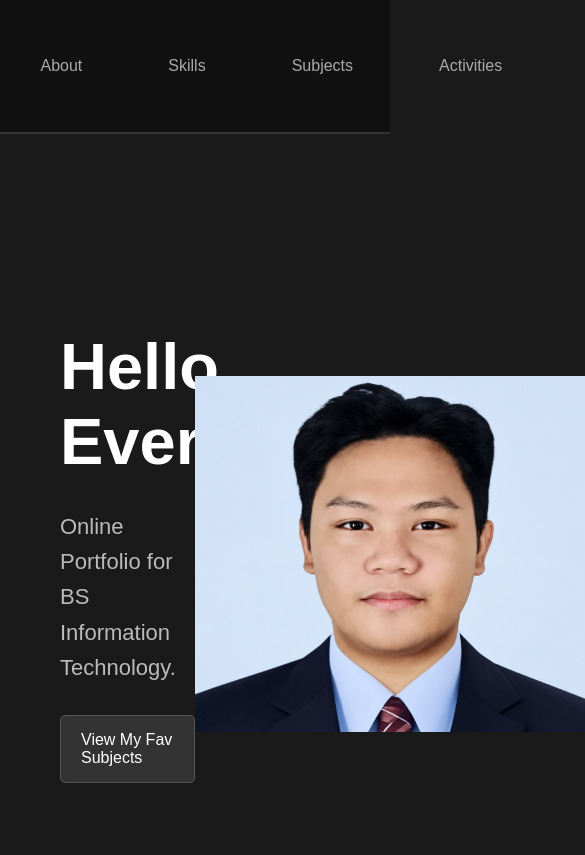
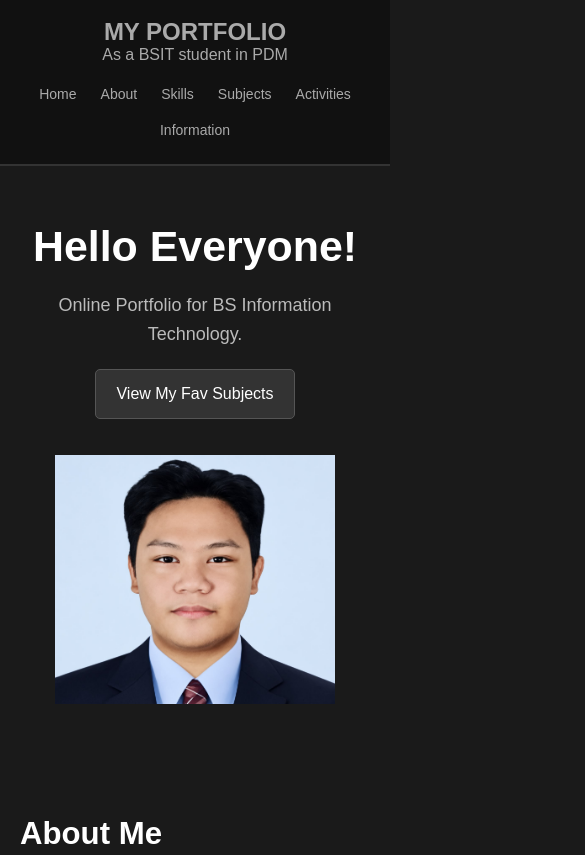
Before and after one commit to unidentifieduser53/Web-Portfolio_Penano, a plain HTML site: page Index.html in a window 390 px wide. Shown: the top 855 px of the page, 585 px wide, since content can reach past the window. Drawn offline with Linux system fonts and the light colour scheme.

Commit message:
3rd commit

```diff
--- a/style.css
+++ b/style.css
@@ -12,6 +12,7 @@ html {
 body {
     background: #1a1a1a;
     color: #cccccc;
+    min-width: 320px;
 }
 
 header {
@@ -110,9 +111,9 @@ section p {
 }
 
 .cards {
-    display: flex;
+    display: grid;
+    grid-template-columns: repeat(auto-fit, minmax(min(100%, 240px), 1fr));
     gap: 20px;
-    flex-wrap: wrap;
 }
 
 .card {
@@ -236,6 +237,7 @@ footer {
 }
 
 .activities-list {
+    grid-template-columns: repeat(auto-fit, minmax(min(100%, 280px), 1fr));
     overflow: hidden;
     opacity: 1;
     transition: max-height 900ms ease, opacity 900ms ease;
@@ -248,7 +250,7 @@ footer {
 }
 
 .activity-card {
-    min-width: 280px;
+    min-width: 0;
     padding: 20px;
 }
 
@@ -286,3 +288,131 @@ footer {
 .activity-card p {
     margin-bottom: 20px;
 }
+
+@media (max-width: 900px) {
+    header {
+        justify-content: space-between;
+        padding: 16px 28px;
+        gap: 24px;
+    }
+
+    nav {
+        justify-content: center;
+        flex-wrap: wrap;
+        gap: 4px;
+    }
+
+    nav a {
+        padding: 9px 11px;
+    }
+
+    .hero {
+        min-height: auto;
+        padding: 72px 36px;
+        gap: 32px;
+    }
+
+    .hero-text h1 {
+        font-size: clamp(42px, 7vw, 60px);
+    }
+
+    .hero-image img {
+        width: min(36vw, 340px);
+        height: auto;
+    }
+
+    section {
+        padding: 64px 36px;
+    }
+}
+
+@media (max-width: 640px) {
+    header {
+        position: relative;
+        flex-direction: column;
+        gap: 14px;
+        padding: 18px 16px;
+        text-align: center;
+    }
+
+    nav {
+        width: 100%;
+        gap: 4px;
+    }
+
+    nav a {
+        padding: 8px 10px;
+        font-size: 14px;
+    }
+
+    .hero {
+        flex-direction: column;
+        justify-content: center;
+        text-align: center;
+        padding: 56px 22px;
+        gap: 36px;
+    }
+
+    .hero-text {
+        width: 100%;
+    }
+
+    .hero-text h1 {
+        font-size: clamp(38px, 11vw, 56px);
+    }
+
+    .hero-text p {
+        margin: 20px 0;
+        font-size: 18px;
+    }
+
+    .hero-image img {
+        width: min(72vw, 300px);
+    }
+
+    section {
+        padding: 52px 20px;
+    }
+
+    section h2 {
+        font-size: clamp(28px, 8vw, 36px);
+    }
+
+    section p {
+        font-size: 16px;
+    }
+
+    .cards {
+        grid-template-columns: minmax(0, 1fr);
+        gap: 16px;
+    }
+
+    .card {
+        padding: 24px;
+    }
+
+    .activity-card {
+        padding: 18px;
+    }
+
+    .activities-heading {
+        align-items: flex-start;
+        flex-wrap: wrap;
+        gap: 14px;
+    }
+
+    .activities-toggle {
+        margin-left: auto;
+    }
+
+    #contact h3 {
+        font-size: 17px;
+        overflow-wrap: anywhere;
+    }
+
+    .back-to-top {
+        right: 16px;
+        bottom: 16px;
+        padding: 12px 14px;
+    }
+}
```
